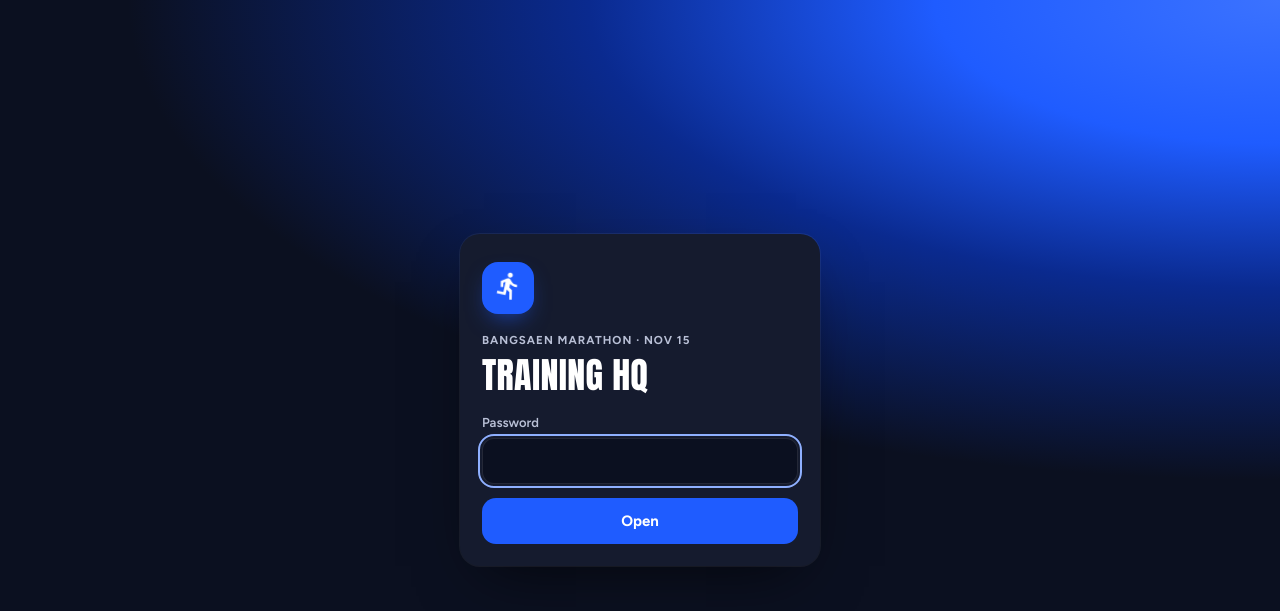
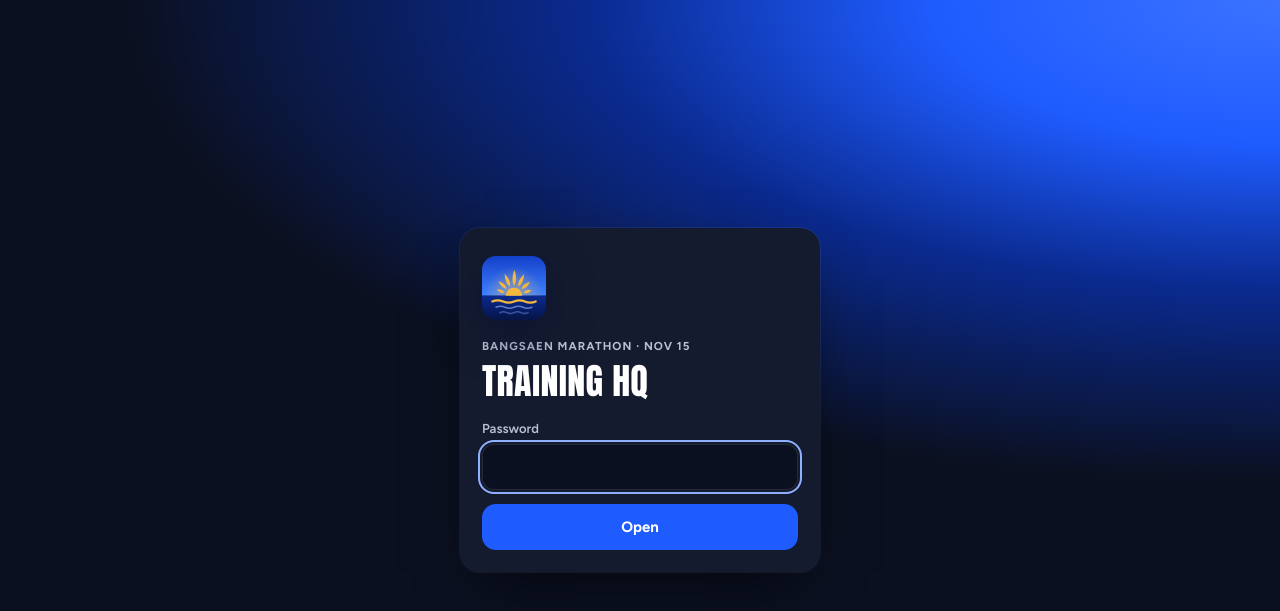
Before and after one commit to 1985raghus/bangsean42, a Flask app: page /gate in a window 1280 px wide. Shown: the top 611 px of the page. Run offline with Flask 3, Linux system fonts and the light colour scheme.

Commit message:
Add the Sampige Sunrise logo, favicon and home-screen icons
A gold sun (Raghu's solar line) with champak-petal rays (sampige, from
Sampangirame) rising over the Bangsaen sea; three waves for the 2024,
2025 and 2026 races. Shown in the header, the password page, the Garmin
sign-in page and the loading screen. Adds an SVG favicon (simplified for
small sizes), an apple-touch-icon, and a web manifest with 192/512 icons
so "Add to Home Screen" uses it.

Co-Authored-By: Claude Opus 5 <noreply@anthropic.com>

```diff
--- a/templates/gate.html
+++ b/templates/gate.html
@@ -4,7 +4,12 @@
   <meta charset="utf-8">
   <meta name="viewport" content="width=device-width, initial-scale=1, viewport-fit=cover">
   <meta name="theme-color" content="#0b1020">
+  <meta name="apple-mobile-web-app-capable" content="yes">
+  <meta name="apple-mobile-web-app-title" content="Bangsaen">
   <title>Bangsaen Training</title>
+  <link rel="icon" href="/static/logo-small.svg" type="image/svg+xml">
+  <link rel="apple-touch-icon" href="/static/apple-touch-icon.png">
+  <link rel="manifest" href="/static/manifest.json">
   <link rel="preconnect" href="https://fonts.googleapis.com">
   <link rel="preconnect" href="https://fonts.gstatic.com" crossorigin>
   <link rel="stylesheet" href="https://fonts.googleapis.com/css2?family=Anton&family=Figtree:wght@400;600;700&display=swap">
@@ -28,15 +33,12 @@
     button { width: 100%; min-height: 46px; margin-top: 14px; border: 0; border-radius: 14px; background: var(--brand); color: #fff; font: 700 15px var(--font); cursor: pointer; }
     :is(input, button):focus-visible { outline: 2px solid #8fb0ff; outline-offset: 2px; }
     .error { color: var(--crit); font-size: 13.5px; font-weight: 600; margin: 0 0 12px; }
-    .badge { width: 52px; height: 52px; border-radius: 16px; background: var(--brand); display: grid; place-items: center; margin-bottom: 18px; box-shadow: 0 10px 24px -10px rgba(31, 92, 255, .8); }
-    .badge svg { width: 30px; height: 30px; fill: #fff; transform-origin: 50% 100%; animation: stride .38s ease-in-out infinite alternate; }
-    @keyframes stride { from { transform: translateY(0) rotate(-4deg); } to { transform: translateY(-3px) rotate(3deg); } }
-    @media (prefers-reduced-motion: reduce) { .badge svg { animation: none; } }
+    .logo { display: block; width: 64px; height: 64px; margin-bottom: 18px; filter: drop-shadow(0 12px 22px rgba(4, 12, 48, .6)); }
   </style>
 </head>
 <body>
   <form method="post" action="/gate">
-    <div class="badge" aria-hidden="true"><svg viewBox="0 0 24 24"><path d="M13.49 5.48c1.1 0 2-.9 2-2s-.9-2-2-2-2 .9-2 2 .9 2 2 2zm-3.6 13.9l1-4.4 2.1 2v6h2v-7.5l-2.1-2 .6-3c1.3 1.5 3.3 2.5 5.5 2.5v-2c-1.9 0-3.5-1-4.3-2.4l-1-1.6c-.4-.6-1-1-1.7-1-.3 0-.5.1-.8.1l-5.2 2.2v4.7h2v-3.4l1.8-.7-1.6 8.1-4.9-1-.4 2 7 1.4z"/></svg></div>
+    <img class="logo" src="/static/logo.svg" alt="" width="64" height="64">
     <div class="eyebrow">Bangsaen Marathon &middot; Nov 15</div>
     <h1>Training HQ</h1>
     {% if error %}<p class="error">{{ error }} &mdash; try again.</p>{% endif %}
```
Also changed, not shown: templates/index.html (+11 -1 lines), static/apple-touch-icon.png (added), static/icon-192.png (added), static/icon-512.png (added), static/logo-small.svg (added), static/logo.svg (added), static/manifest.json (added).
